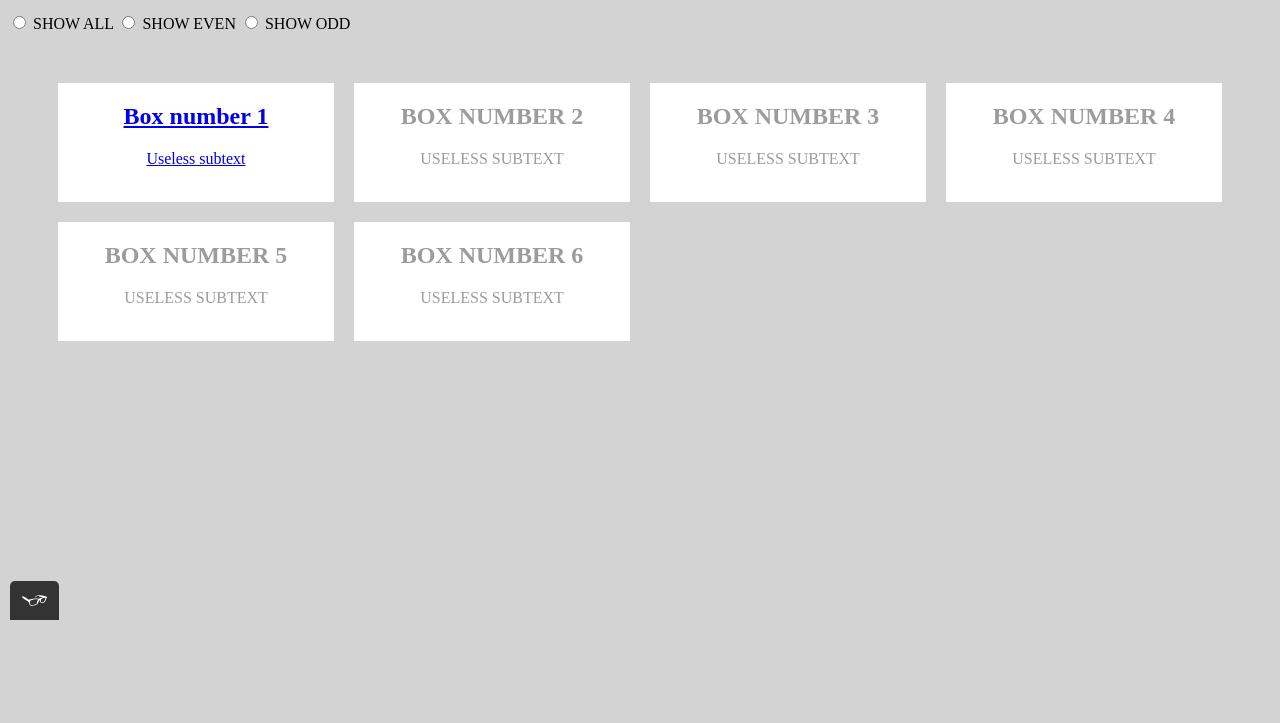
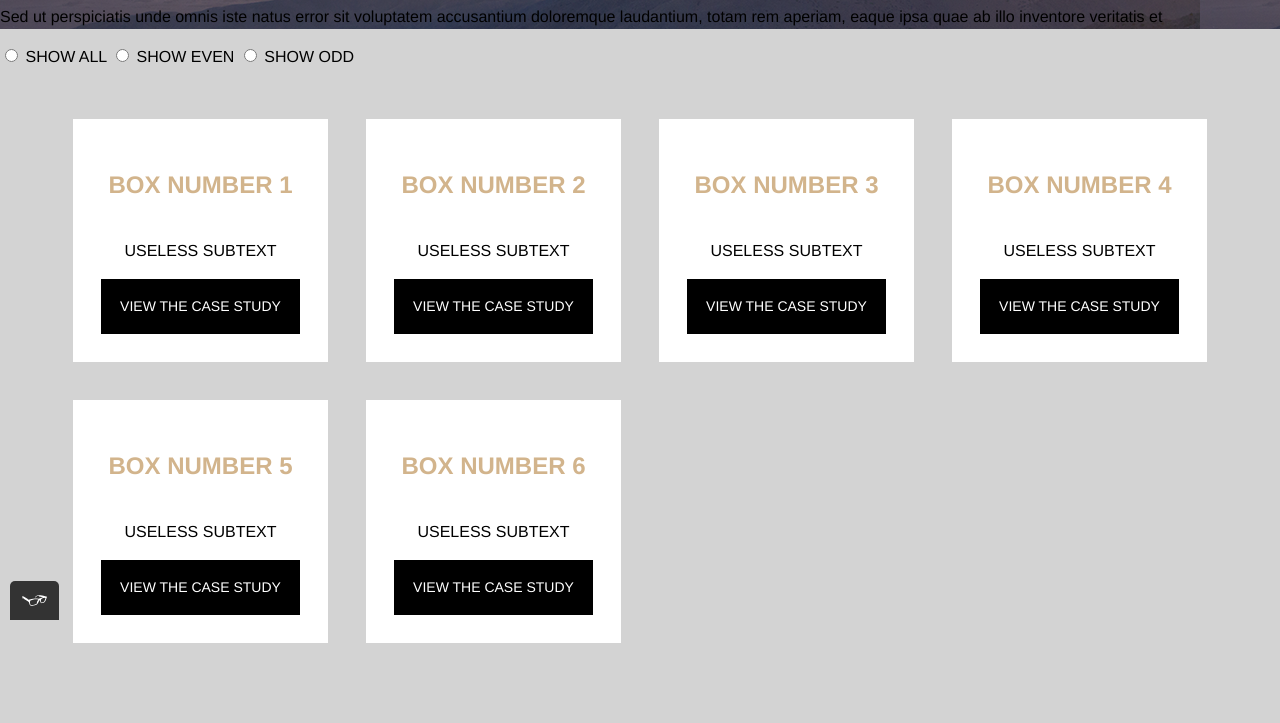
Before and after one commit to bxchang04/Bonfire-Test-Site, a plain HTML site: page index.html in a window 1280 px wide. Shown: the part 180-903 px from the top of the page. Before the commit the page ends 800 px from the top, so only its background shows below. Drawn offline with Linux system fonts and the light colour scheme.

Commit message:
implement new grid styling

```diff
--- a/assets/css/styles.css
+++ b/assets/css/styles.css
@@ -1,70 +1,24 @@
-main {
-  display: grid;
-  grid-template-columns: repeat(auto-fit, minimax(200px, 1fr));
+/* Globals */
+
+body {
+  padding-bottom: 5rem;
+  margin: 0;
+  background: lightgray;
+  font-family: helvetica, arial, sans-serif;
+  line-height: 1.5;
+  min-height: 100vh;
+  /* font smoothing */
 }
 
-body {
-	background: lightgray;
+a {
+  text-decoration: none;
+  color: tan
 }
 
-/* Classes */
-.case-study {
-	/* make these hideable */
-}
+/* General */
 
-.boxes {
-  padding: 50px;
-}
-
-.grid {
-  display: grid;
-  grid-template-columns: repeat(auto-fit, minmax(250px, 1fr));
-  grid-gap: 20px;
-  color: rgb(156, 156, 156);
-}
-
-/* Grid fallback*/
-.grid__item {
-  /* display: inline-block; */
-  /* width: 50%; */
-  background-color: white;
-  text-align: center;
-}
-
-.grid__item:hover, .grid__item:active {
-  /* add on hover, red line + change font color + make case study button div appear */
-  color: brown;
-  border-top: solid;
-  border-color: red;
-  background-color: white;
-  padding: 10px;
-  width: auto;
-}
-
-.grid__item .grid__text {
-  /* display: none; */
-  visibility: hidden;
-}
-
-.grid__text {
-  color: darkslategray;
-}
-
-.grid__item:hover .grid__text, .grid__item:active .grid__text {
-  /* display: grid; */
-  visibility: visible;
-}
-
- .header {
-	background-image: url("../img/header.png")
-}
-
-.header__text {
-
-}
-
-.header__title {
-
+.header {
+ background-image: url("../img/header.png")
 }
 
 .logo {
@@ -74,3 +28,48 @@ body {
 .tabs {
   display: flex;
 }
+
+.container {
+  max-width: 1134px;
+  padding: 0 2rem;
+  margin: 0 auto;
+}
+
+.boxes {
+  margin-top: 3.125rem;
+  display: grid;
+  grid-template-columns: repeat(auto-fit, minmax(250px, 1fr));
+  grid-gap: 2.375rem;
+  color: rgb(156, 156, 156);
+}
+
+.box {
+  padding: 1.75rem;
+  display: flex;
+  flex-direction: column;
+  background-color: white;
+  text-align: center;
+}
+
+.box__title {
+  text-transform: uppercase;
+}
+
+.box__subtitle {
+  text-transform: uppercase;
+  color: black;
+}
+
+.box__button {
+
+}
+
+.btn {
+  background-color: black;
+  color: white;
+  text-transform: uppercase;
+  text-align: center;
+  font-size: .875rem;
+  padding: 1.0625rem;
+  transition: all .15s ease-in-out;
+}
--- a/index.html
+++ b/index.html
@@ -45,8 +45,6 @@
     </header>
     <!-- end header -->
 
-    <!-- main content -->
-    <main>
     <form class="displayTabs" id="displayTabs">
       <input type="radio" name="toggleBoxes" value="all" />
       <label for="showAll">SHOW ALL</label>
@@ -55,60 +53,58 @@
       <input type="radio" name="toggleBoxes" value="odd" />
       <label for="showOdd">SHOW ODD</label>
     </form>
+
+    <!-- main content -->
+    <main class="container">
       <section class="boxes">
-        <div class="grid">
-          <!-- grid items live here -->
-          <a href="#" id="grid__box1" class="grid__item">
-            <h2 class="grid__title">Box number 1</h2>
-            <p class="grid__subtitle">Useless subtext</p>
-            <div class="grid__text">
-              <div class="case-study">VIEW THE CASE STUDY</div>
+        <a href="#" id="box1" class="box">
+          <h2 class="box__title">Box number 1</h2>
+          <p class="box__subtitle">Useless subtext</p>
+          <div class="box__button btn">
+            View the case study
           </div>
         </a>
 
-          <div id="grid__box2" class="grid__item">
-            <h2>BOX NUMBER 2</h2>
-            <p>USELESS SUBTEXT</p>
-            <div class="grid__text">
-              <div class="case-study">VIEW THE CASE STUDY</div>
+        <a href="#" class="box">
+          <h2 class="box__title">Box number 2</h2>
+          <p class="box__subtitle">Useless subtext</p>
+          <div class="box__button btn">
+            View the case study
           </div>
+        </a>
+
+        <a href="#" class="box">
+          <h2 class="box__title">Box number 3</h2>
+          <p class="box__subtitle">Useless subtext</p>
+          <div class="box__button btn">
+            View the case study
           </div>
+        </a>
 
-          <div id="grid__box3" class="grid__item">
-            <h2>BOX NUMBER 3</h2>
-            <p>USELESS SUBTEXT</p>
-            <div class="grid__text">
-              <div class="case-study">VIEW THE CASE STUDY</div>
+        <a href="#" class="box">
+          <h2 class="box__title">Box number 4</h2>
+          <p class="box__subtitle">Useless subtext</p>
+          <div class="box__button btn">
+            View the case study
           </div>
+        </a>
 
+        <a href="#" class="box">
+          <h2 class="box__title">Box number 5</h2>
+          <p class="box__subtitle">Useless subtext</p>
+          <div class="box__button btn">
+            View the case study
           </div>
+        </a>
 
-          <div id="grid__box4" class="grid__item">
-            <h2>BOX NUMBER 4</h2>
-            <p>USELESS SUBTEXT</p>
-            <div class="grid__text">
-              <div class="case-study">VIEW THE CASE STUDY</div>
+        <a href="#" id="box2" class="box">
+          <h2 class="box__title">Box number 6</h2>
+          <p class="box__subtitle">Useless subtext</p>
+          <div class="box__button btn">
+            View the case study
           </div>
+        </a>
 
-          </div>
-
-          <div id="grid__box5" class="grid__item">
-            <h2>BOX NUMBER 5</h2>
-            <p>USELESS SUBTEXT</p>
-            <div class="grid__text">
-              <div class="case-study">VIEW THE CASE STUDY</div>
-            </div>
-
-          </div>
-
-          <div id="grid__box6" class="grid__item">
-            <h2>BOX NUMBER 6</h2>
-            <p>USELESS SUBTEXT</p>
-            <div class="grid__text">
-              <div class="case-study">VIEW THE CASE STUDY</div>
-            </div>
-
-          </div>
         </div>
       </section>
     </main>
```
Lines whose indentation alone changed are shown as unchanged.
